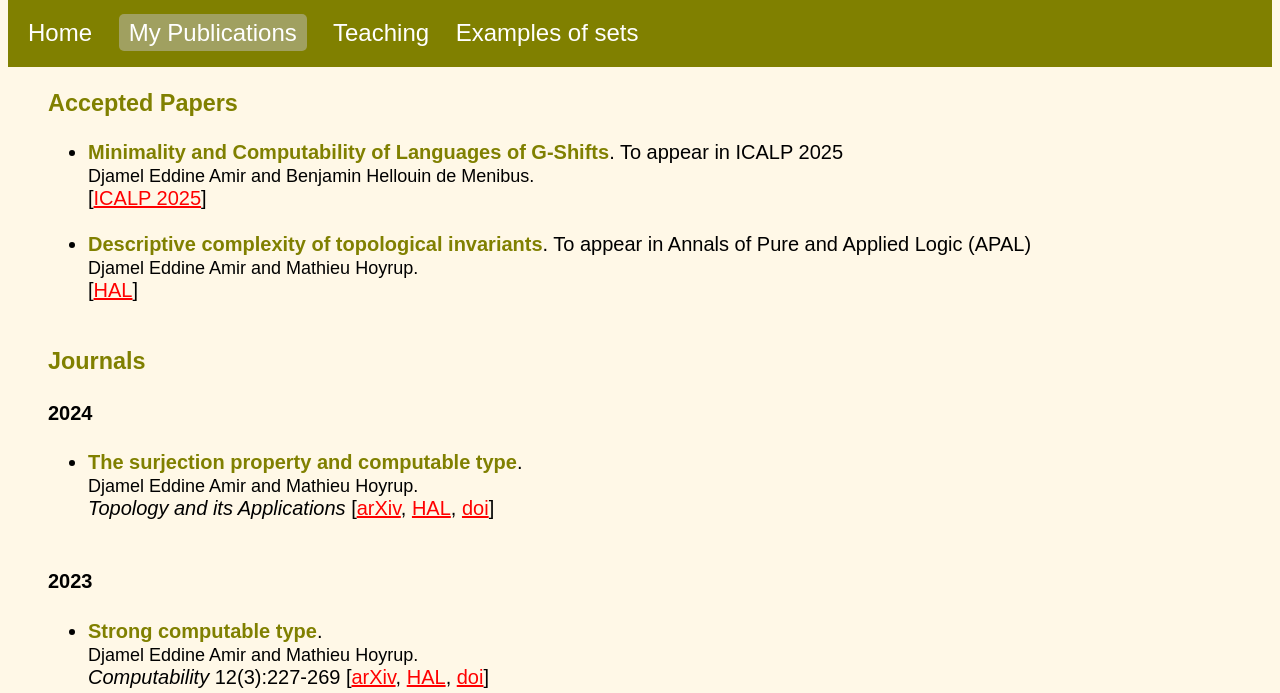
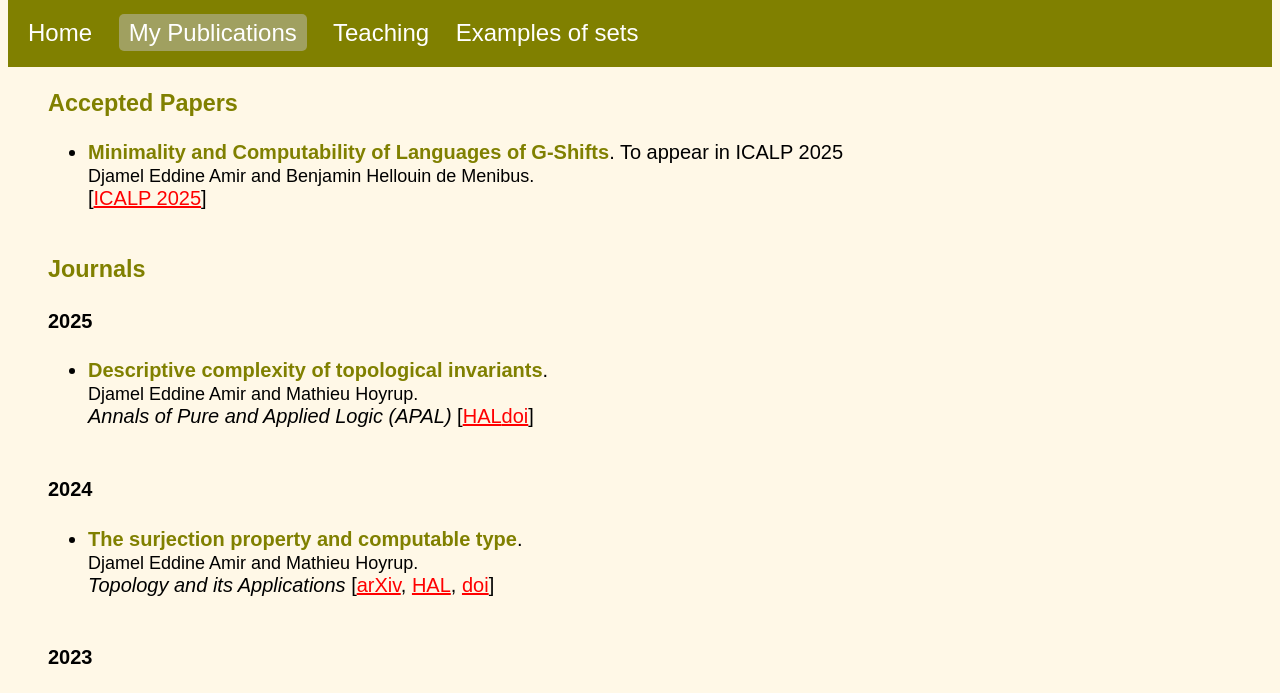
Before and after one commit to amirdjameleddine/amirdjameleddine.github.io, a plain HTML site: page Djamel Eddine AMIR's publications.html in a window 1280 px wide. Shown: the part 74-767 px from the top of the page. Drawn offline with Linux system fonts and the light colour scheme.

Commit message:
Update Djamel Eddine AMIR's publications.html
DST published

```diff
--- a/Djamel Eddine AMIR's publications.html
+++ b/Djamel Eddine AMIR's publications.html
@@ -40,19 +40,33 @@
             <span> Djamel Eddine Amir and Benjamin Hellouin de Menibus.</span><br>
             [<a href="https://conferences.au.dk/icalp2025/accepted-papers" style="color: red;" target="_blank">ICALP 2025</a>]</li><br>
 <!----- Article ---------------------------------------------------------------------->
-            <li><strong > Descriptive complexity of topological invariants</strong>. To appear in Annals of Pure and Applied Logic (APAL)<br>
-            <span> Djamel Eddine Amir and Mathieu Hoyrup.</span><br>
-            [<a href="https://inria.hal.science/hal-04222391" style="color: red;" target="_blank">HAL</a>]</li><br>
+
 
 <!----- Article ---------------------------------------------------------------------->
 
         </ul>
     </section>
 <!----- Journals ---------------------------------------------------------------------------------------------------------------------->
-<!----- Journals 2024   --------------------------------------------------------------------------------------------------------------->
+
+
+<!----- Journals 2025   --------------------------------------------------------------------------------------------------------------->
+<!----- Journal Article 4 ---------------------------------------------------------------------->
     <section>
         <h3>Journals</h3>
-        <h4>2024</h4>
+         <h4>2025</h4>
+        <ul>
+
+        <li><strong > Descriptive complexity of topological invariants</strong>. <br>
+            <span> Djamel Eddine Amir and Mathieu Hoyrup.</span><br>
+            <i>Annals of Pure and Applied Logic (APAL)</i>
+            [<a href="https://inria.hal.science/hal-04222391" style="color: red;" target="_blank">HAL</a><a href="https://doi.org/10.1016/j.apal.2025.103611" style="color: red;" target="_blank">doi</a>]</li><br>
+
+
+         </ul>
+
+
+<!----- Journals 2024   --------------------------------------------------------------------------------------------------------------->
+            <h4>2024</h4>
         <ul>
 <!----- Journal Article 3 ---------------------------------------------------------------------->
          <li><strong >The surjection property and computable type</strong>.<br>
```
